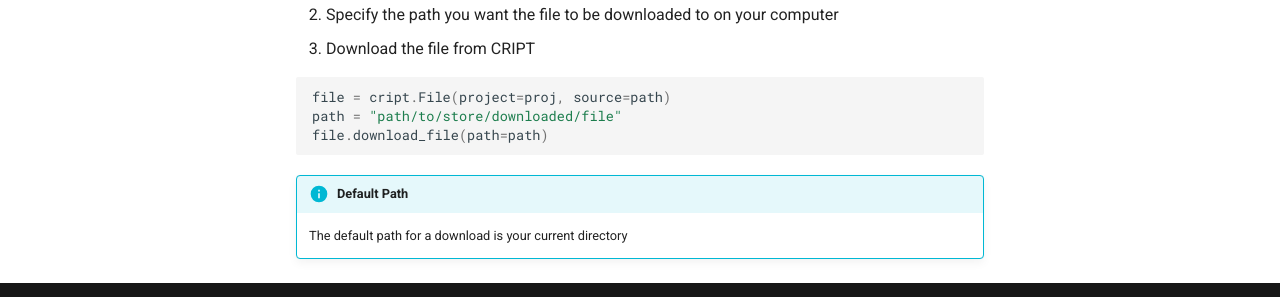
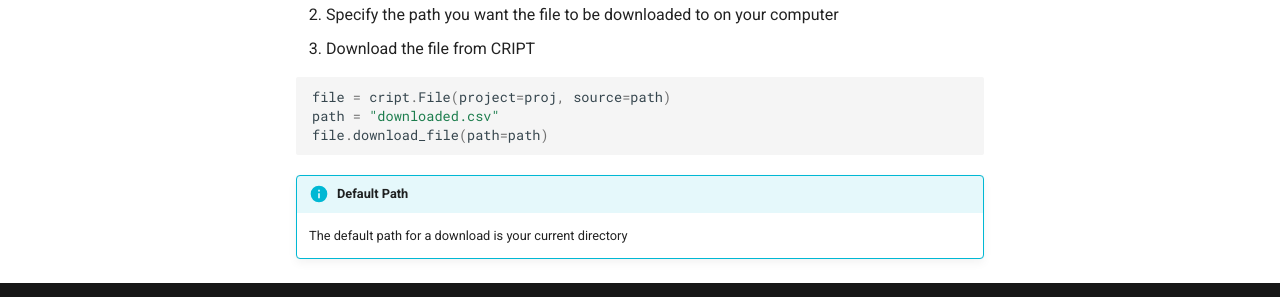
Before and after one commit to C-Accel-CRIPT/sdk-archive, an MkDocs documentation site: the page built from docs/quickstart.md, in a window 1280 px wide and 900 px high, scrolled down 2748 px. Shown: the part 573-870 px from the top of the window. Built offline with MkDocs 1.6.1 and Material for MkDocs 9.7.7, drawn with Linux system fonts in a browser that asks for light colours; comment, search, counter and statistics services are not loaded.

Commit message:
changed path to a filename in file.download_file to be clearer

````diff
--- a/docs/quickstart.md
+++ b/docs/quickstart.md
@@ -152,7 +152,7 @@ file.save()
 <!-- TODO what is "path" is that the path you want to download from within CRIPT? -->
 ``` python
 file = cript.File(project=proj, source=path)
-path = "path/to/store/downloaded/file"
+path = "downloaded.csv"
 file.download_file(path=path)
 ```
 
````
